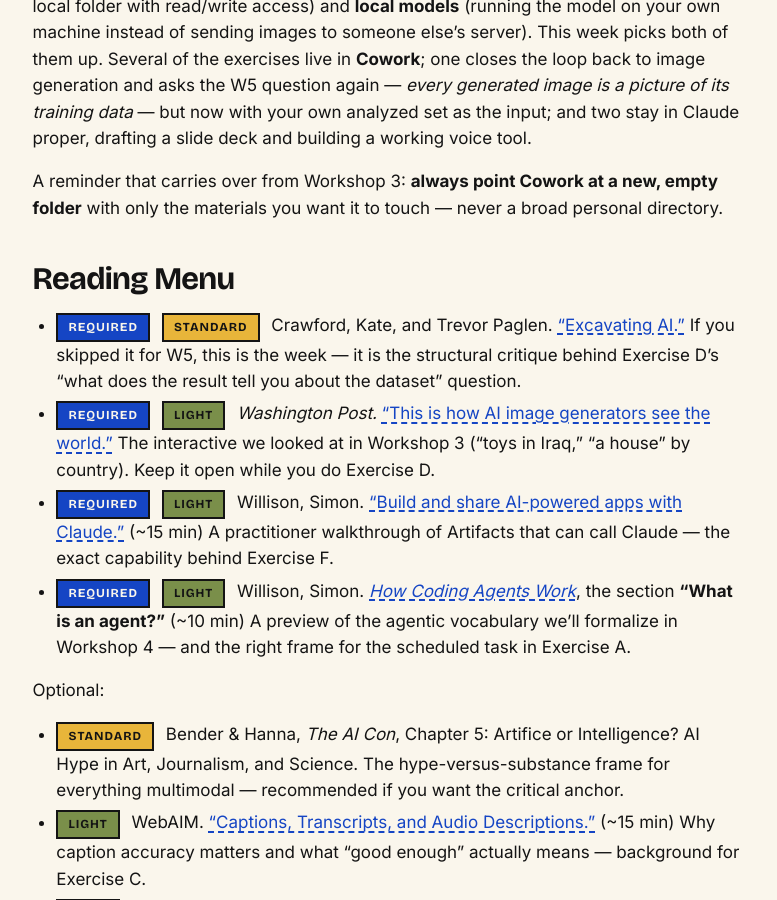
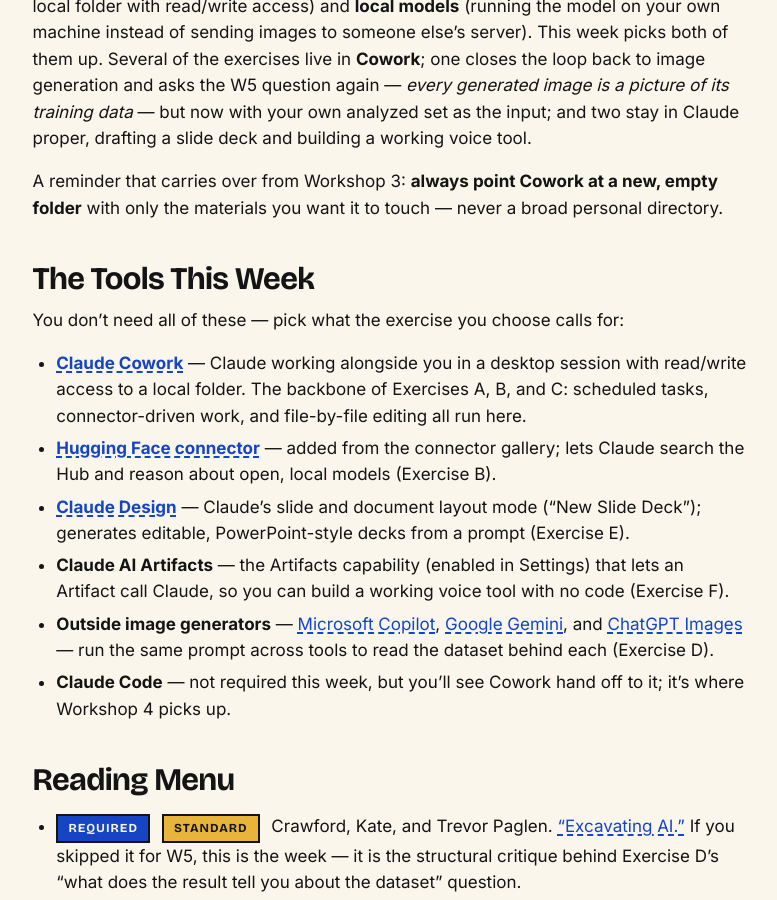
Before and after one commit to AMSUCF/NEH_AI_DH, a Jekyll site: the page built from weeks/week-06.md, in a window 1280 px wide and 900 px high, scrolled down 934 px. Shown: the whole window, without its empty margins (89-866 px from the left). Built offline with Jekyll 4.4.1, drawn with Linux system fonts in a browser that asks for light colours.

Commit message:
Add a Tools This Week section to Week 6, led by Cowork
Lists Cowork, the Hugging Face connector, Claude Design, AI Artifacts, the outside image generators, and a Claude Code handoff note, each tied to the exercise that uses it.

Co-Authored-By: Claude Opus 4.8 (1M context) <noreply@anthropic.com>

```diff
--- a/weeks/week-06.md
+++ b/weeks/week-06.md
@@ -19,6 +19,17 @@ There is no in-person meeting.
 Workshop 3 framed image *generation* and image *analysis* as two sides of the same coin, and ended on two threads we set aside for later: **Claude Cowork** (Claude working in a local folder with read/write access) and **local models** (running the model on your own machine instead of sending images to someone else's server). This week picks both of them up. Several of the exercises live in **Cowork**; one closes the loop back to image generation and asks the W5 question again — *every generated image is a picture of its training data* — but now with your own analyzed set as the input; and two stay in Claude proper, drafting a slide deck and building a working voice tool.
 
 A reminder that carries over from Workshop 3: **always point Cowork at a new, empty folder** with only the materials you want it to touch — never a broad personal directory.
+
+## The Tools This Week
+
+You don't need all of these — pick what the exercise you choose calls for:
+
+- **[Claude Cowork](https://claude.ai/)** — Claude working alongside you in a desktop session with read/write access to a local folder. The backbone of Exercises A, B, and C: scheduled tasks, connector-driven work, and file-by-file editing all run here.
+- **[Hugging Face connector](https://claude.ai/settings/connectors)** — added from the connector gallery; lets Claude search the Hub and reason about open, local models (Exercise B).
+- **[Claude Design](https://claude.ai/)** — Claude's slide and document layout mode ("New Slide Deck"); generates editable, PowerPoint-style decks from a prompt (Exercise E).
+- **Claude AI Artifacts** — the Artifacts capability (enabled in Settings) that lets an Artifact call Claude, so you can build a working voice tool with no code (Exercise F).
+- **Outside image generators** — [Microsoft Copilot](https://copilot.microsoft.com/), [Google Gemini](https://gemini.google.com/), and [ChatGPT Images](https://chatgpt.com/) — run the same prompt across tools to read the dataset behind each (Exercise D).
+- **Claude Code** — not required this week, but you'll see Cowork hand off to it; it's where Workshop 4 picks up.
 
 ## Reading Menu
 
```
